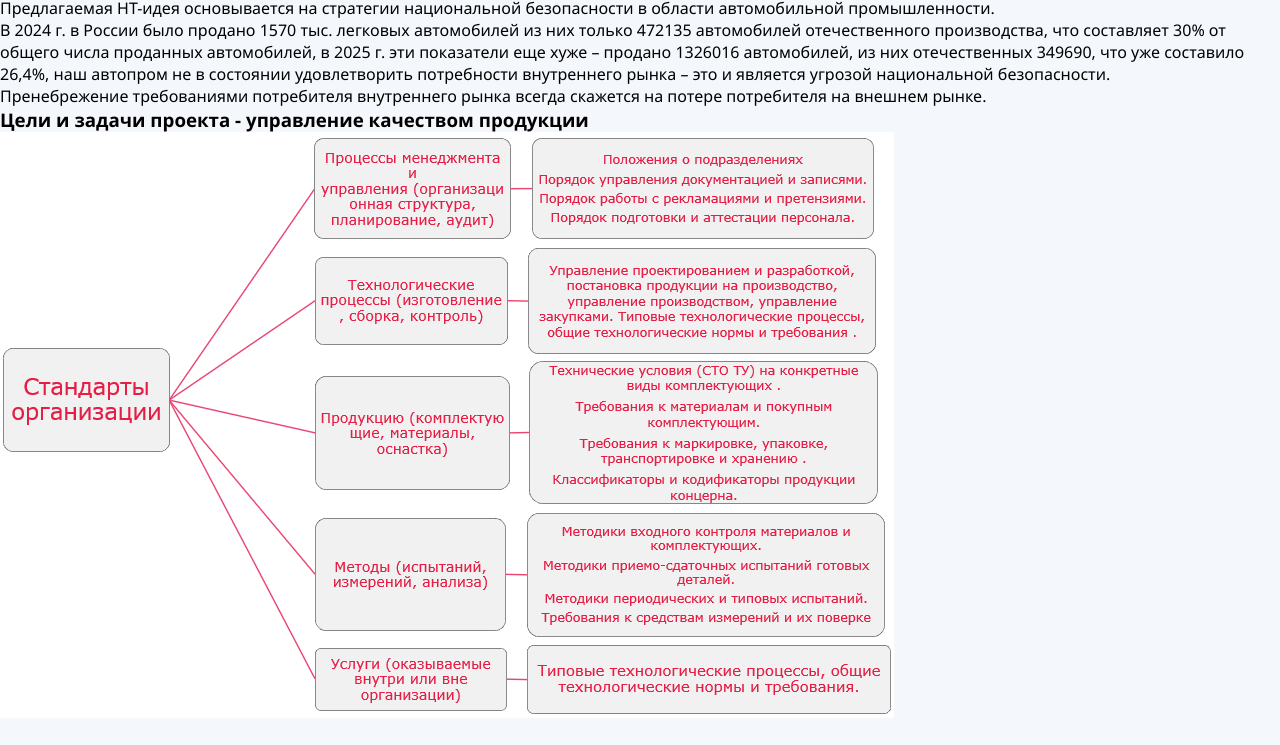
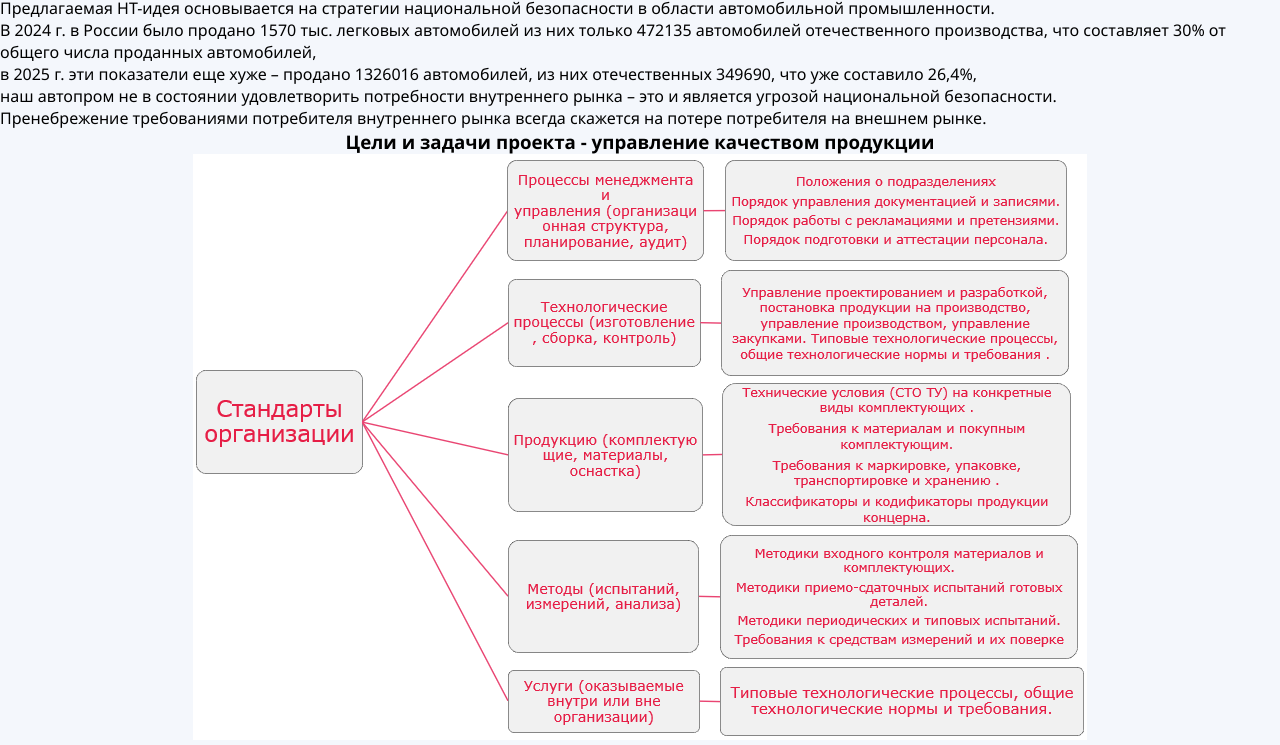
Before and after one commit to ReLoopix/-, a plain HTML site: page project.html in a window 1280 px wide. Shown: the part 117-862 px from the top of the page. Before the commit the page ends 840 px from the top, so only its background shows below. Drawn offline with Linux system fonts and the light colour scheme.

Commit message:
Update project.html

```diff
--- a/project.html
+++ b/project.html
@@ -17,10 +17,15 @@
     <div>
         <h1>О проекте</h1>
         <p>Предлагаемая НТ-идея основывается на стратегии национальной безопасности в области автомобильной промышленности.</p>
-        <p>В 2024 г. в России было продано 1570 тыс. легковых автомобилей из них только 472135 автомобилей отечественного производства, что составляет 30% от общего числа проданных автомобилей, в 2025 г. эти показатели еще хуже – продано 1326016 автомобилей, из них отечественных 349690, что уже составило 26,4%, наш автопром не в состоянии удовлетворить потребности внутреннего рынка – это и является угрозой национальной безопасности.</p>
+        <p>В 2024 г. в России было продано 1570 тыс. легковых автомобилей из них только 472135 автомобилей отечественного производства, что составляет 30% от общего числа проданных автомобилей, </p>
+        <p>в 2025 г. эти показатели еще хуже – продано 1326016 автомобилей, из них отечественных 349690, что уже составило 26,4%,</p>
+        <p>наш автопром не в состоянии удовлетворить потребности внутреннего рынка – это и является угрозой национальной безопасности.</p>
         <p>Пренебрежение требованиями потребителя внутреннего рынка всегда скажется на потере потребителя на внешнем рынке.</p>
-        <h3>Цели и задачи проекта - управление качеством продукции</h3>
-        <img src="celi.png">
+        <h3 style="text-align: center;">Цели и задачи проекта - управление качеством продукции</h3>
+        <div style="text-align: center;">
+            <img src="celi.png">
+        </div>
+
     </div>
 
 </body>
```
